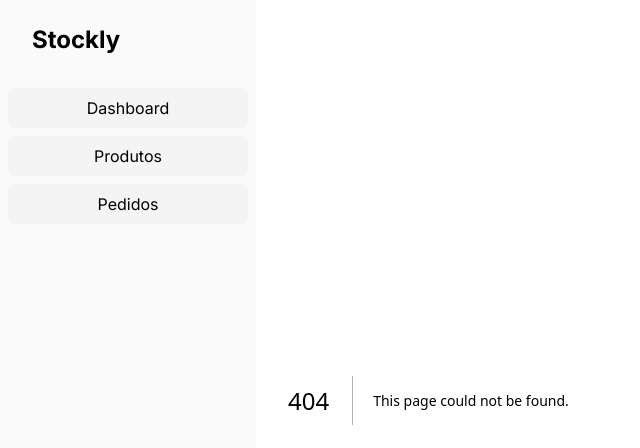
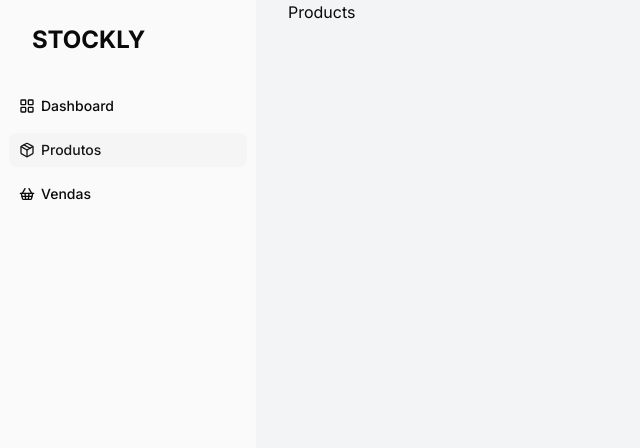
Before and after one commit to gmagnani/stockly, a Next.js app: page /products in a window 1280 px wide. Before the commit this address had no page. Shown: the top 448 px of the page, without its empty margins (0-640 px from the left). Built offline with nearby package versions, Linux system fonts and the light colour scheme.

Commit message:
feat: add sidebarButton component

```diff
--- /dev/null
+++ b/app/_components/sidebar-button.tsx
@@ -0,0 +1,24 @@
+"use client";
+import { Button } from "@/components/ui/button";
+import Link from "next/link";
+import { usePathname } from "next/navigation";
+
+interface SidebarButtonProps {
+  children: React.ReactNode;
+  href: string;
+}
+
+export const SidebarButton = ({ children, href }: SidebarButtonProps) => {
+  const pathname = usePathname();
+  return (
+    <Button
+      className="justify-start"
+      variant={pathname === href ? "secondary" : "ghost"}
+      asChild
+    >
+      <Link href={href}>{children}</Link>
+    </Button>
+  );
+};
+
+export default SidebarButton;
--- a/app/_components/sidebar.tsx
+++ b/app/_components/sidebar.tsx
@@ -1,13 +1,25 @@
+import { LayoutGridIcon, PackageIcon, ShoppingBasketIcon } from "lucide-react";
+import SidebarButton from "./sidebar-button";
+
 const Sidebar = () => {
   return (
     <div className="w-64 bg-zinc-50">
       <div className="px-8 py-6">
-        <h1 className="text-2xl font-bold">Stockly</h1>
+        <h1 className="text-2xl font-bold">STOCKLY</h1>
       </div>
       <div className="flex flex-col gap-2 p-2">
-        <button className="rounded-md bg-zinc-100 px-6 py-2">Dashboard</button>
-        <button className="rounded-md bg-zinc-100 px-6 py-2">Produtos</button>
-        <button className="rounded-md bg-zinc-100 px-6 py-2">Pedidos</button>
+        <SidebarButton href="/">
+          <LayoutGridIcon size={20} />
+          Dashboard
+        </SidebarButton>
+        <SidebarButton href="/products">
+          <PackageIcon size={20} />
+          Produtos
+        </SidebarButton>
+        <SidebarButton href="/sales">
+          <ShoppingBasketIcon size={20} />
+          Vendas
+        </SidebarButton>
       </div>
     </div>
   );
--- a/app/globals.css
+++ b/app/globals.css
@@ -10,7 +10,6 @@
 }
 
 @theme inline {
-
   --font-heading: var(--font-sans);
 
   --font-sans: var(--font-sans);
@@ -93,7 +92,6 @@
 }
 
 :root {
-
   --background: oklch(1 0 0);
 
   --foreground: oklch(0.145 0 0);
@@ -160,7 +158,6 @@
 }
 
 .dark {
-
   --background: oklch(0.145 0 0);
 
   --foreground: oklch(0.985 0 0);
--- /dev/null
+++ b/app/products/page.tsx
@@ -0,0 +1,9 @@
+const ProductsPage = () => {
+  return (
+    <div>
+      <h1>Products</h1>
+    </div>
+  );
+};
+
+export default ProductsPage;
--- /dev/null
+++ b/app/sales/page.tsx
@@ -0,0 +1,9 @@
+const SalesPage = () => {
+  return (
+    <div>
+      <h1>Sales</h1>
+    </div>
+  );
+};
+
+export default SalesPage;
```
Lines whose indentation alone changed are shown as unchanged.
